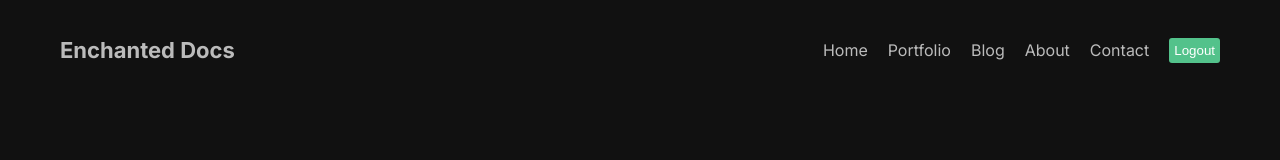
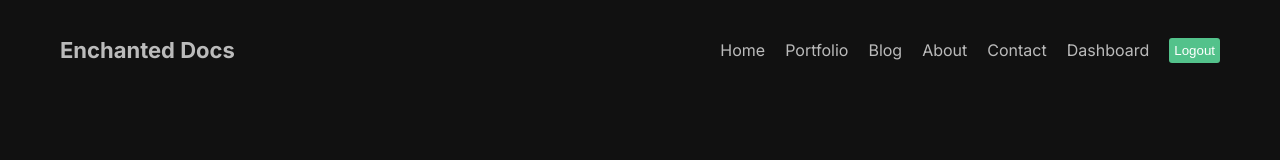
Before and after one commit to JeanetteMarieEnsley/learnNextJsTDD, a Next.js app: page / in a window 1280 px wide. Shown: the top 160 px of the page. Built offline with nearby package versions, Linux system fonts and the light colour scheme.

Commit message:
add dashboard to navbar with test

```diff
--- a/src/components/navbar/navbar.jsx
+++ b/src/components/navbar/navbar.jsx
@@ -29,6 +29,11 @@ const Navbar = () => {
       text: "Contact",
       href: "/contact",
     },
+    {
+      id: 6,
+      text: "Dashboard",
+      href: "/dashboard",
+    },
   ];
 
   return (
```
Also changed, not shown: 1 other file (tests, documents, lock files or other folders).
